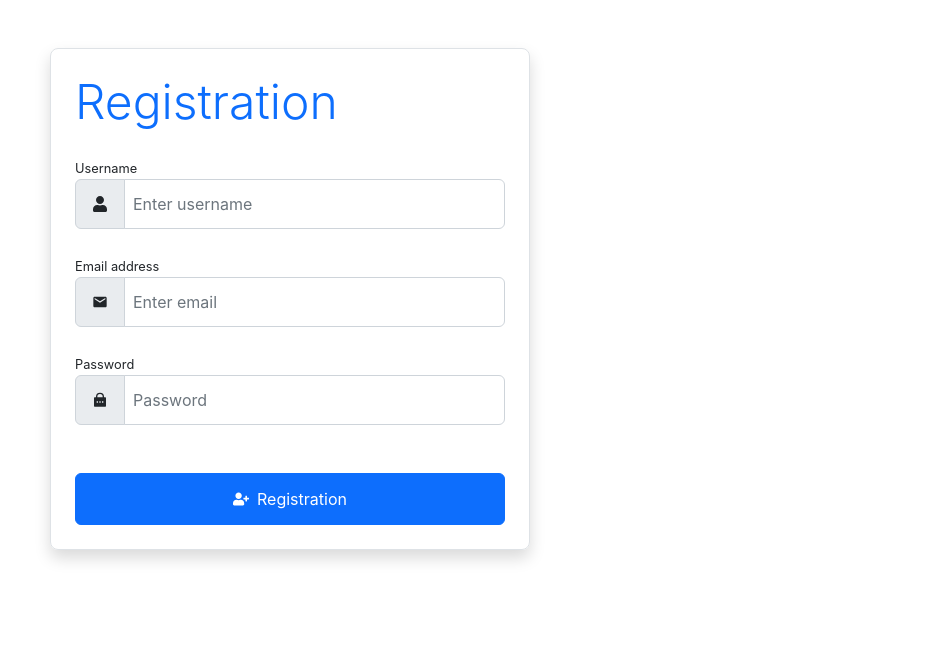
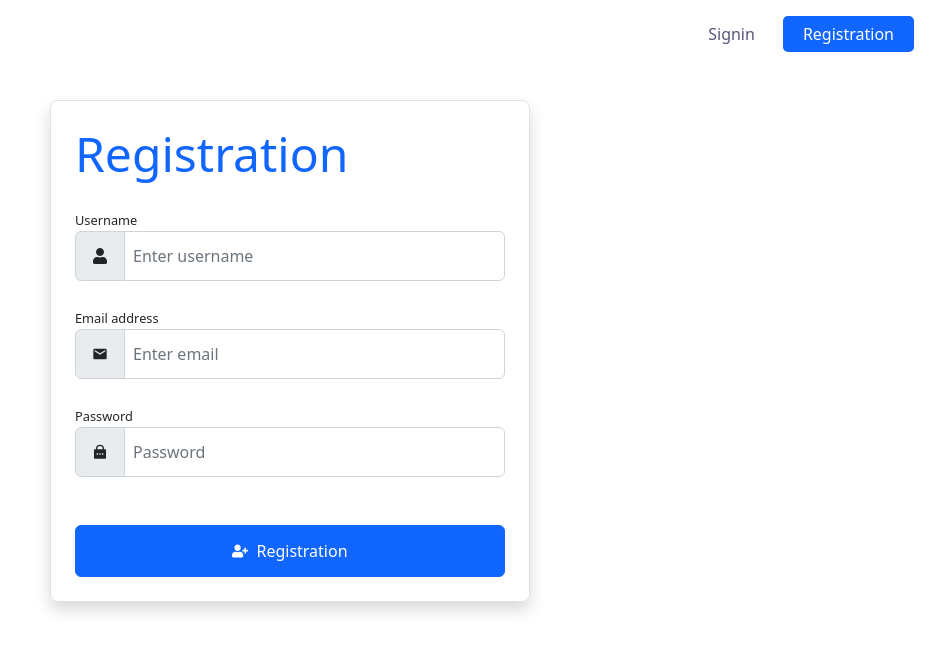
Before and after one commit to 3dgenerik/face-detection-2023.github.io, a React (Create React App) app: page /registration in a window 1280 px wide. Shown: the top 652 px of the page, without its empty margins (350-1280 px from the left). Built offline with nearby package versions, Linux system fonts and the light colour scheme.

Commit message:
add react router > 6

```diff
--- a/package.json
+++ b/package.json
@@ -28,7 +28,7 @@
     "react-router-dom": "^6.8.1",
     "react-scripts": "5.0.1",
     "redux-saga": "^1.2.2",
-    "sass": "^1.58.0",
+    "sass": "^1.58.3",
     "typescript": "^4.9.5",
     "web-vitals": "^2.1.4"
   },
--- a/src/App.tsx
+++ b/src/App.tsx
@@ -1,7 +1,7 @@
 import React, {useState} from 'react';
 import { Navigation } from './components/navigation/Navigation';
 import { Logo } from './components/logo/Logo';
-import { SpaceBetween } from './components/layout/spaceBetween';
+import { SpaceBetween } from './components/layouts/spaceBetween';
 import { InputForm } from './features/inputForm/InputForm';
 import { Rank } from './components/rank/Rank';
 import { Options } from './features/options/Options';
@@ -10,24 +10,24 @@ import { useAppSelector } from './redux/hooks';
 import { Signin } from './features/signin/Signin';
 import { rootState } from './redux/store';
 import { Registration } from './features/registration/Registration';
+import { SigninAndRegistrationWrapper } from './layouts/SigninAndRegistrationWrapper.layout';
+import './app.scss'
 
-//React Router in Depth #2 - React Router Basics
 
 import {
   RouterProvider,
   createBrowserRouter,
-  Route,
   createRoutesFromElements,
-} from 'react-router-dom';
+  Route
+} from "react-router-dom"
+
+//React Router in Depth #2 - React Router Basics
 
 const router = createBrowserRouter(
   createRoutesFromElements(
     <Route>
-      <Route index path='/signin' element={<Signin/>}/>
-      <Route path='/registration' element={<Registration/>}/>
-      <Route
-        path='/'
-        element={
+
+      <Route path='/' element={
         <>
           <SpaceBetween>
             <Logo/>
@@ -38,12 +38,19 @@ const router = createBrowserRouter(
           <InputForm/>
         </>
       }/>
+
+      <Route element={<SigninAndRegistrationWrapper/>}>
+        <Route index path='/signin' element={<Signin/>}/>
+        <Route path='/registration' element={<Registration/>}/>
+      </Route>
+
     </Route>
   )
 )
 
+
 function App() {
-  const {route} = useAppSelector((state:rootState) => state.route)
+  // const {route} = useAppSelector((state:rootState) => state.route)
   return (
       <>
         <RouterProvider router={router}/>
--- /dev/null
+++ b/src/app.scss
@@ -0,0 +1,15 @@
+@import "../node_modules/bootstrap/scss/_functions";
+@import "../node_modules/bootstrap/scss/_variables";
+
+$primary: #1166ff;
+$secondary: #555577;
+$custom: #00ff00;
+
+$my-colors: (
+    "primary": $primary,
+    "secondary": $secondary,
+    "custom": $custom
+);
+
+$theme-colors: map-merge($theme-colors, $my-colors);
+@import "../node_modules/bootstrap/scss/bootstrap";
--- a/src/components/navigation/Navigation.tsx
+++ b/src/components/navigation/Navigation.tsx
@@ -1,18 +1,21 @@
 import React from "react";
 import { useAppDispatch } from "../../redux/hooks";
 import { changeRoute } from "../../features/routes/routes.slice";
+import { useNavigate } from "react-router-dom";
 
 export const Navigation: React.FC = () => {
-    const dispatch = useAppDispatch()
+    const navigate = useNavigate()
+    // const dispatch = useAppDispatch()
 
-    const onButtonClick = (e: React.MouseEvent<HTMLButtonElement, MouseEvent>) => {
+    const onButtonClick = (e: React.MouseEvent<HTMLButtonElement, MouseEvent>, route:string) => {
         e.preventDefault()
-        dispatch(changeRoute("signin"))
+        // dispatch(changeRoute("signin"))
+        navigate(route)
     }
 
     return(
         <nav>
-            <button onClick={onButtonClick} className="btn btn-outline-light shadow-sm px-1 px-sm-4 py-1 py-sm-2 me-2 me-sm-3">Sign out</button>
+            <button onClick={(e) => onButtonClick(e, "/signin")} className="btn btn-outline-light shadow-sm px-1 px-sm-4 py-1 py-sm-2 me-2 me-sm-3">Sign out</button>
         </nav>
     )
 }
--- a/src/features/registration/Registration.tsx
+++ b/src/features/registration/Registration.tsx
@@ -6,14 +6,16 @@ import { FaUserPlus } from 'react-icons/fa'
 import { FaUser } from 'react-icons/fa'
 import { useAppDispatch } from '../../redux/hooks'
 import { changeRoute } from '../routes/routes.slice'
+import { useNavigate } from 'react-router-dom'
 
 export const Registration: React.FC = () => {
-
+    const navigate = useNavigate()
     const dispatch = useAppDispatch()
 
-    const onSubmitClick = (e: React.MouseEvent<HTMLButtonElement, MouseEvent>) =>{
+    const onSubmitClick = (e: React.MouseEvent<HTMLButtonElement, MouseEvent>, route:string) =>{
         e.preventDefault()
-        dispatch(changeRoute("signin"))
+        // dispatch(changeRoute("signin"))
+        navigate(route)
     }
 
     return (
@@ -46,7 +48,7 @@ export const Registration: React.FC = () => {
                         </InputGroup>
                     </div>
 
-                    <button type="submit" onClick={(e)=>{onSubmitClick(e)}} style = {{padding:'13px'}} className="btn btn-primary mt-5 w-100 d-flex align-items-center justify-content-center"><FaUserPlus className = 'me-2' color='#fff'/>Registration</button>
+                    <button type="submit" onClick={(e)=>{onSubmitClick(e, '/')}} style = {{padding:'13px'}} className="btn btn-primary mt-5 w-100 d-flex align-items-center justify-content-center"><FaUserPlus className = 'me-2' color='#fff'/>Registration</button>
                 </form>
             </div>
         </>
--- a/src/features/signin/Signin.tsx
+++ b/src/features/signin/Signin.tsx
@@ -5,14 +5,16 @@ import { RiLockPasswordFill } from 'react-icons/ri'
 import { FaSignInAlt } from 'react-icons/fa'
 import { useAppDispatch } from '../../redux/hooks'
 import { changeRoute } from '../routes/routes.slice'
+import  {useNavigate}  from 'react-router-dom'
 
 export const Signin: React.FC = () => {
-
+    const navigate = useNavigate()
     const dispatch = useAppDispatch()
 
     const onSubmitClick = (e: React.MouseEvent<HTMLButtonElement | HTMLSpanElement, MouseEvent>, route: string) =>{
         e.preventDefault()
-        dispatch(changeRoute(route))
+        // dispatch(changeRoute(route))
+        navigate(route)
     }
 
     return (
@@ -36,8 +38,8 @@ export const Signin: React.FC = () => {
                         </InputGroup>
                     </div>
 
-                    <button type="submit" onClick={(e)=>onSubmitClick(e, "home")} style = {{padding:'13px'}} className="btn btn-primary mt-5 w-100 d-flex align-items-center justify-content-center"><FaSignInAlt className = 'me-2' color='#fff'/>Sign in</button>
-                    <div style = {{fontSize:'.8rem'}} className='mt-3 text-center'>Don't have an account? <span onClick={(e)=>onSubmitClick(e, "registration")} className = "text-primary fw-bold">Register now</span></div>
+                    <button type="submit" onClick={(e)=>onSubmitClick(e, "/")} style = {{padding:'13px'}} className="btn btn-primary mt-5 w-100 d-flex align-items-center justify-content-center"><FaSignInAlt className = 'me-2' color='#fff'/>Sign in</button>
+                    <div style = {{fontSize:'.8rem'}} className='mt-3 text-center'>Don't have an account? <span onClick={(e)=>onSubmitClick(e, "/registration")} className = "text-primary fw-bold" role="button">Register now</span></div>
                 </form>
             </div>
         </>
--- /dev/null
+++ b/src/layouts/SigninAndRegistrationWrapper.layout.tsx
@@ -0,0 +1,18 @@
+import React from 'react'
+import { Outlet, NavLink } from 'react-router-dom'
+import './SigninAndRegistrationWrapper.scss'
+
+export const SigninAndRegistrationWrapper: React.FC = () => {
+    return(
+        <>
+            <nav className='d-flex gap-2 justify-content-end m-3'>
+                <NavLink to='/signin'>Signin</NavLink>
+                <NavLink to='/registration'>Registration</NavLink>
+            </nav>
+
+            <main>
+                <Outlet/>
+            </main>
+        </>
+    )
+}
--- /dev/null
+++ b/src/layouts/SigninAndRegistrationWrapper.scss
@@ -0,0 +1,18 @@
+@import '../app';
+
+nav{
+    a{
+        color:$secondary;
+        padding: 6px 20px 6px 20px;
+        border-radius: 5px;
+        transition: all .5s ease;
+        text-decoration: none;
+
+    }
+    a.active{
+        color:white;
+        background-color:$primary;
+        transition: all .5s ease;
+
+    }
+}
```
Also changed, not shown: src/components/layouts/spaceBetween.tsx (renamed from src/components/layout/spaceBetween.tsx), 1 other file (tests, documents, lock files or other folders). Lines whose indentation alone changed are shown as unchanged.
